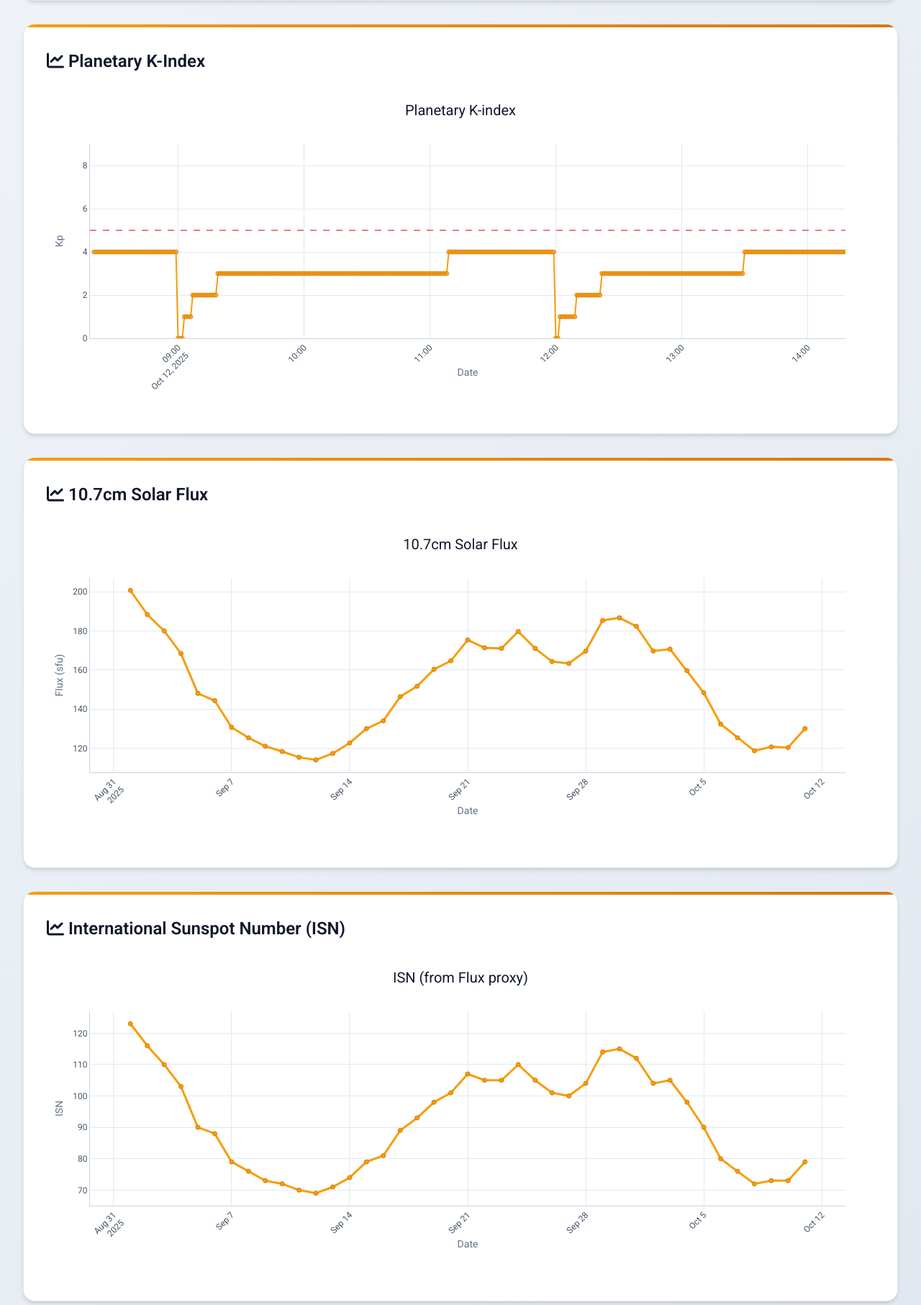
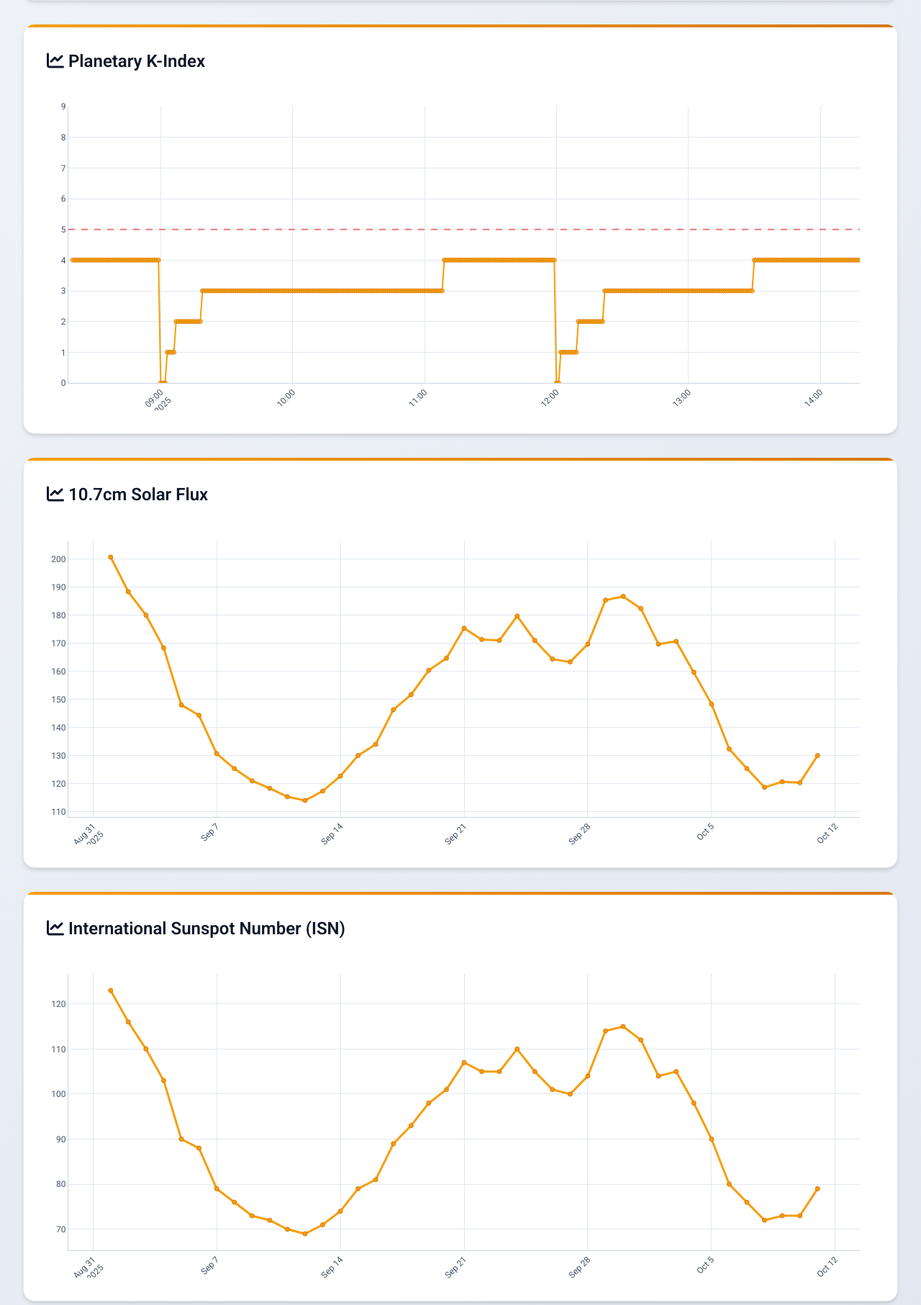
Before and after one commit to apider-coding/isn-poller, a FastAPI app: page / in a window 1280 px wide. Shown: the part 729-2542 px from the top of the page at 72% size. Run offline with FastAPI, Linux system fonts and the light colour scheme; some libraries are stand-ins or nearby versions.

Commit message:
fix: graph layout

```diff
--- a/templates/graph.html
+++ b/templates/graph.html
@@ -146,35 +146,19 @@
       document.body.insertAdjacentHTML('afterbegin', alertHtml);
     };
 
-    const makeLayout = (title, yTitle) => ({
-      title: {
-        text: title,
-        font: {
-          family: 'Roboto, sans-serif',
-          size: 20,
-          color: '#0f172a'
-        }
-      },
+    const makeLayout = (yTitle) => ({
       xaxis: {
-        title: {
-          text: 'Date',
-          font: { family: 'Roboto, sans-serif', size: 14, color: '#64748b' }
-        },
         tickangle: -45,
         tickfont: { family: 'Roboto, sans-serif', size: 12, color: '#475569' },
         gridcolor: '#e2e8f0',
         linecolor: '#cbd5e1'
       },
       yaxis: {
-        title: {
-          text: yTitle,
-          font: { family: 'Roboto, sans-serif', size: 14, color: '#64748b' }
-        },
         tickfont: { family: 'Roboto, sans-serif', size: 12, color: '#475569' },
         gridcolor: '#e2e8f0',
         linecolor: '#cbd5e1'
       },
-      margin: { l: 60, r: 40, t: 80, b: 100 },
+      margin: { l: 30, r: 20, t: 28, b: 38 },
       hovermode: 'closest',
       paper_bgcolor: 'rgba(255,255,255,0)',
       plot_bgcolor: 'rgba(255,255,255,0)',
@@ -240,12 +224,8 @@
         }
       );
 
-      const kpLayout = makeLayout('Planetary K-index', 'Kp');
+      const kpLayout = makeLayout('Kp');
       kpLayout.yaxis = {
-        title: {
-          text: 'Kp',
-          font: { family: 'Roboto, sans-serif', size: 14, color: '#64748b' }
-        },
         range: [0, 9],
         tickfont: { family: 'Roboto, sans-serif', size: 12, color: '#475569' },
         gridcolor: '#e2e8f0',
```
